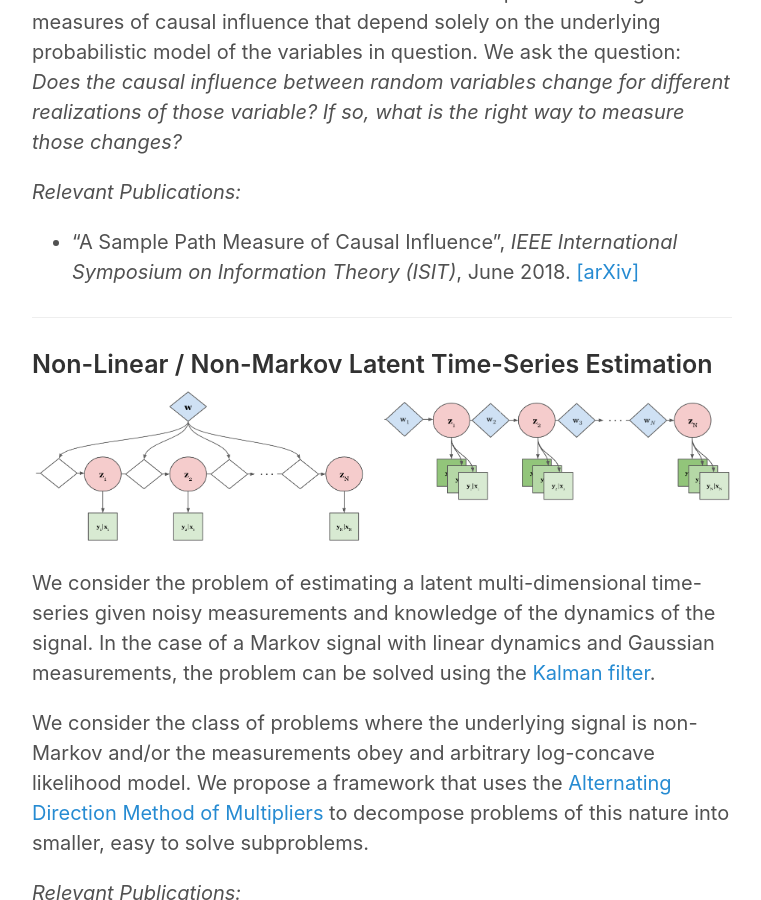
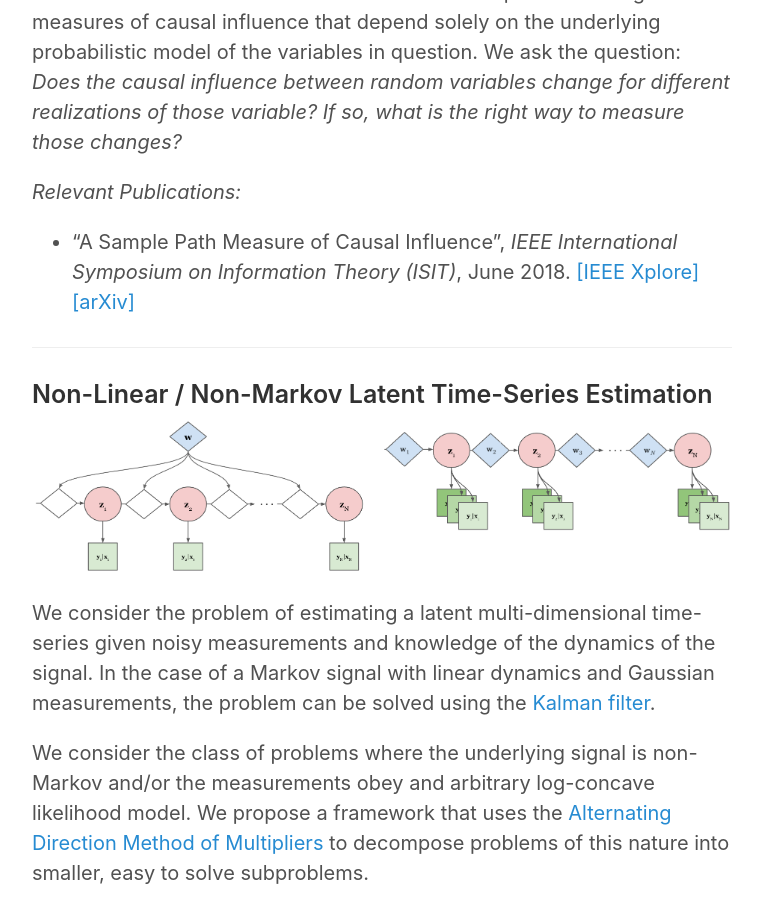
Before and after one commit to gabeschamberg/gabeschamberg.github.io, a Jekyll site: the page built from research.md, in a window 1280 px wide and 900 px high, scrolled down 643 px. Shown: the whole window, without its empty margins (258-1019 px from the left). Built offline with Jekyll 4.4.1, drawn with Linux system fonts in a browser that asks for light colours; formulas are drawn with MathJax 3.

Commit message:
Updated paper links

```diff
--- a/research.md
+++ b/research.md
@@ -13,6 +13,7 @@ We adopt a [Granger causality](http://www.scholarpedia.org/article/Granger_causa
 
 *Relevant Publications:*
 - "A Sample Path Measure of Causal Influence", *IEEE International Symposium on Information Theory (ISIT)*, June 2018.
+[[IEEE Xplore]](https://ieeexplore.ieee.org/document/8437627/)
 [[arXiv]](https://arxiv.org/abs/1805.03333)
 
 -----
```
Also changed, not shown: cv.md (+3 -1 lines).
